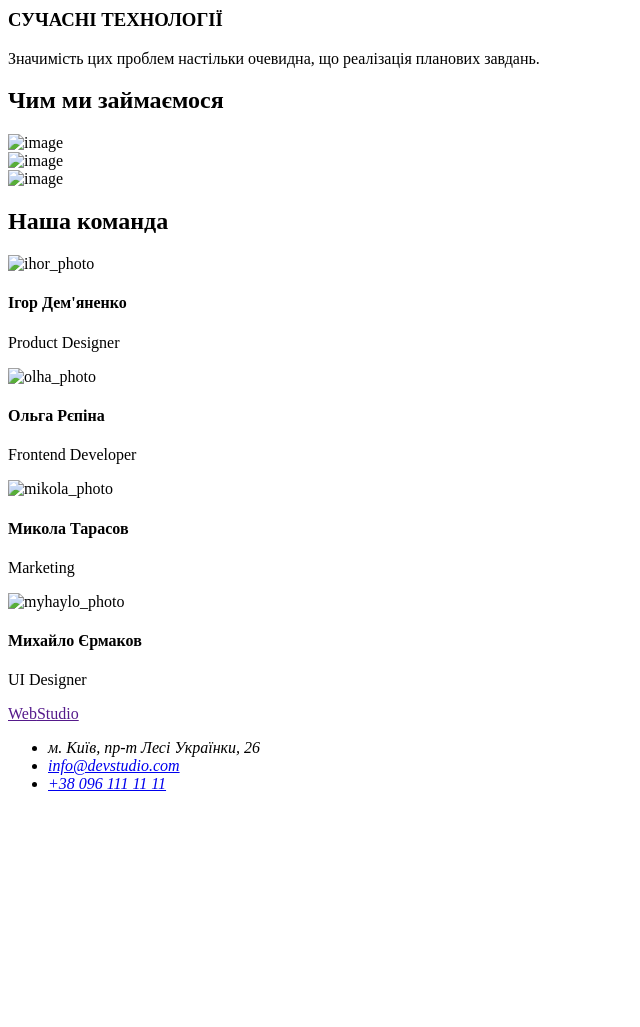
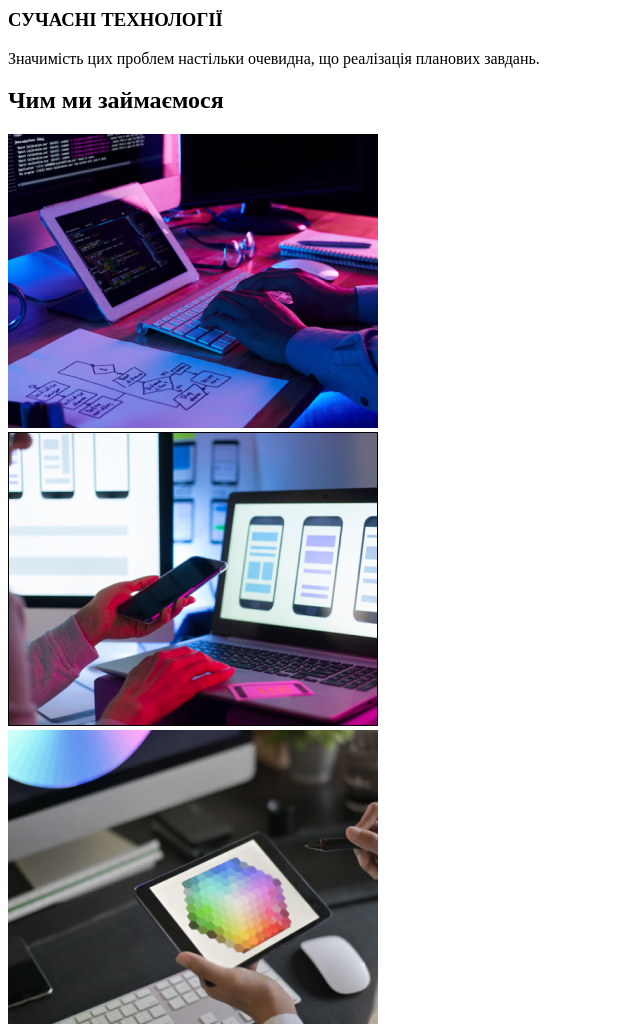
Before and after one commit to ivansuzdaliev/jss-2022-hw-01, a plain HTML site: page index.html in a window 1280 px wide. Shown: the part 460-1487 px from the top of the page, without its empty margins (0-640 px from the left). Before the commit the page ends 1269 px from the top, so only its background shows below. Drawn offline with Linux system fonts and the light colour scheme; the site is published under a folder, as on GitHub Pages, so addresses that start at the root find nothing.

Commit message:
change way to photo

```diff
--- a/index.html
+++ b/index.html
@@ -47,34 +47,34 @@
     <section class="what_we_do">
         <h2>Чим ми займаємося</h2>
         <div>
-            <img src="/image/what_we_do_first_picture.jpg" alt="image">
+            <img src="./image/what_we_do_first_picture.jpg" alt="image">
         </div>
         <div>
-            <img src="/image/what_we_do_second_picture.jpg" alt="image">
+            <img src="./image/what_we_do_second_picture.jpg" alt="image">
         </div>
         <div>
-            <img src="/image/what_we_do_third_picture.jpg" alt="image">
+            <img src="./image/what_we_do_third_picture.jpg" alt="image">
         </div>
     </section>
     <section class="team">
         <h2>Наша команда</h2>
         <div>
-            <img src="/image/our_team_ihor.jpg" alt="ihor_photo">
+            <img src="./image/our_team_ihor.jpg" alt="ihor_photo">
             <h4>Ігор Дем'яненко</h4>
             <p>Product Designer</p>
         </div>
         <div>
-            <img src="/image/our_team_olha.jpg" alt="olha_photo">
+            <img src="./image/our_team_olha.jpg" alt="olha_photo">
             <h4>Ольга Рєпіна</h4>
             <p>Frontend Developer</p>
         </div>
         <div>
-            <img src="/image/our_team_mikola.jpg" alt="mikola_photo">
+            <img src="./image/our_team_mikola.jpg" alt="mikola_photo">
             <h4>Микола Тарасов</h4>
             <p>Marketing</p>
         </div>
         <div>
-            <img src="/image/our_team_myhaylo.jpg" alt="myhaylo_photo">
+            <img src="./image/our_team_myhaylo.jpg" alt="myhaylo_photo">
             <h4>Михайло Єрмаков</h4>
             <p>UI Designer</p>
         </div>
```
